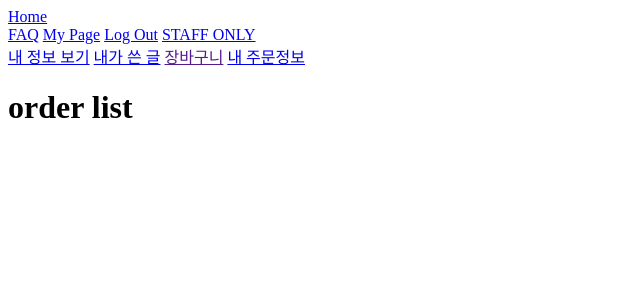
After one commit to soyeonnnb/db21-minishop, a Django app: page /orders/my_order/ in a window 1280 px wide. The commit adds this page. Shown: the top 300 px of the page, without its empty margins (0-640 px from the left). Run offline with Django 3.2, Linux system fonts and the light colour scheme; the visitor is signed in with stand-in values (Sample User, id 1); data that the repository does not hold is empty.

Commit message:
feat: order update

```diff
--- a/minishop/board/urls.py
+++ b/minishop/board/urls.py
@@ -6,6 +6,7 @@ app_name = "board"
 urlpatterns = [
     path("", views.FAQListView.as_view(), name="list"),
     path("create/", views.faq_post_create, name="create"),
+    path("my_faq/", views.my_faqpost_view, name="my_faq"),
     path("<int:pk>/detail/", views.faq_post_detail, name="detail"),
     path("<int:pk>/comment_create/", views.faqcomment_create, name="comment_create"),
 ]
--- a/minishop/board/views.py
+++ b/minishop/board/views.py
@@ -60,3 +60,9 @@ def faq_post_create(request):
         form = forms.CreateFAQPostForm()
 
     return render(request, "board/faqpost_create.html", {"form": form})
+
+
+def my_faqpost_view(request):
+    user = request.user
+    post_list = models.FAQPost.objects.filter(user=user)
+    return render(request, "board/my_faqpost.html", {"post_list": post_list})
--- a/minishop/orders/models.py
+++ b/minishop/orders/models.py
@@ -27,3 +27,6 @@ class Order(models.Model):
     )  # 결제방법 애트리뷰트
     address = models.TextField(null=False)  # 주소 애트리뷰트
     delivery = models.BooleanField(default=False)  # 배송 여부 애트리뷰트
+
+    def __str__(self):
+        return f"{self.user} - {self.product}"
--- a/minishop/orders/urls.py
+++ b/minishop/orders/urls.py
@@ -3,4 +3,9 @@ from . import views
 
 app_name = "orders"
 
-urlpatterns = [path("create/<int:pk>/", views.create_order, name="create")]
+urlpatterns = [
+    path("<int:pk>/create/", views.create_order, name="create"),
+    path("<int:pk>/detail/", views.OrderDetailView.as_view(), name="detail"),
+    path("<int:pk>/update/", views.order_update, name="update"),
+    path("my_order/", views.my_order_view, name="my_order"),
+]
--- a/minishop/orders/views.py
+++ b/minishop/orders/views.py
@@ -1,14 +1,15 @@
 from django.shortcuts import render
 from django.db import transaction
-from django.views.generic import FormView
+from django.views.generic import DetailView
 from django.shortcuts import redirect
 from django.urls import reverse_lazy, reverse
 from django.contrib import messages
 from django.contrib.auth.decorators import login_required
+from django.utils.decorators import method_decorator
 
 from . import models
+from . import forms
 from products import models as product_models
-from . import forms
 
 
 @login_required
@@ -20,15 +21,15 @@ def create_order(request, pk):
             if not product:
                 return redirect(reverse("core:home"))
             if form.is_valid():
-                order = form.save(commit=False)
-                order.product = product
-                order.user = request.user
-                order.delivery = False
-                number = form.cleaned_data["number"]
-                product.inventory -= number
-                if product.inventory < 0:
-                    raise InventoryException()
                 with transaction.atomic():  # 모든 처리 과정 후, 재고 저장 및 주문 저장은 하나의 트랜잭션에서 관리
+                    order = form.save(commit=False)
+                    order.product = product
+                    order.user = request.user
+                    order.delivery = False
+                    number = form.cleaned_data["number"]
+                    product.inventory -= number
+                    if product.inventory < 0:
+                        raise InventoryException()
                     product.save()
                     order.save()
                 messages.success(request, "product ordered")
@@ -45,3 +46,51 @@ def create_order(request, pk):
 
 class InventoryException(Exception):
     pass
+
+
+@login_required
+def my_order_view(request):
+    user = request.user
+    order_list = models.Order.objects.filter(user=user)
+    return render(request, "orders/order_list.html", {"order_list": order_list})
+
+
+@method_decorator(login_required, name="dispatch")
+class OrderDetailView(DetailView):
+
+    model = models.Order
+
+
+def order_update(request, pk):
+    try:
+        if request.method == "POST":
+            order = models.Order.objects.get(pk=pk)
+            form = forms.UpdateOrderForm(request.POST)
+            product = product_models.Product.objects.get(pk=order.product.pk)
+            if not product:
+                return redirect(reverse("core:home"))
+            if form.is_valid():
+                with transaction.atomic():  # 모든 처리 과정 후, 재고 저장 및 주문 저장은 하나의 트랜잭션에서 관리
+                    # order = form.save(commit=False)
+                    number = form.cleaned_data["number"]
+                    method = form.cleaned_data["method"]
+                    address = form.cleaned_data["address"]
+                    product.inventory += order.number
+                    product.inventory -= number
+                    if product.inventory < 0:
+                        raise InventoryException()
+                    order.method = method
+                    order.address = address
+                    order.number = number
+                    product.save()
+                    order.save()
+                messages.success(request, "주문이 수정되었습니다.")
+                return redirect(reverse_lazy("orders:detail", kwargs={"pk": pk}))
+
+        else:
+            order = models.Order.objects.get(pk=pk)
+            form = forms.UpdateOrderForm(instance=order)
+        return render(request, "orders/order_update.html", {"form": form, "pk": pk})
+    except InventoryException:
+        messages.error(request, "재고부족")
+        return render(request, "orders/order_update.html", {"form": form, "pk": pk})
--- /dev/null
+++ b/minishop/templates/orders/order_list.html
@@ -0,0 +1,13 @@
+{% extends 'base.html' %}
+{% block content %}
+{% include 'users/partials/navbar.html' %}
+<h1>order list</h1>
+
+{% for order in order_list %}
+<p>
+    <a href="{% url 'orders:detail' pk=order.pk %}">
+        {{order}}
+    </a>
+</p>
+{% endfor %}
+{% endblock %}
--- a/minishop/templates/users/partials/navbar.html
+++ b/minishop/templates/users/partials/navbar.html
@@ -1,6 +1,6 @@
 <div>
     <a href="{% url 'users:my_info' %}">내 정보 보기</a>
-    <a href="">내가 쓴 글</a>
-    <a href="">내가 쓴 리뷰</a>
+    <a href="{% url 'board:my_faq' %}">내가 쓴 글</a>
     <a href="">장바구니</a>
+    <a href="{% url 'orders:my_order' %}">내 주문정보</a>
 </div>
```
Also changed, not shown: minishop/orders/forms.py (+9 -2 lines), minishop/templates/board/my_faqpost.html (added, +13 -0 lines), minishop/templates/orders/order_detail.html (added, +11 -0 lines), minishop/templates/orders/order_update.html (added, +15 -0 lines).
